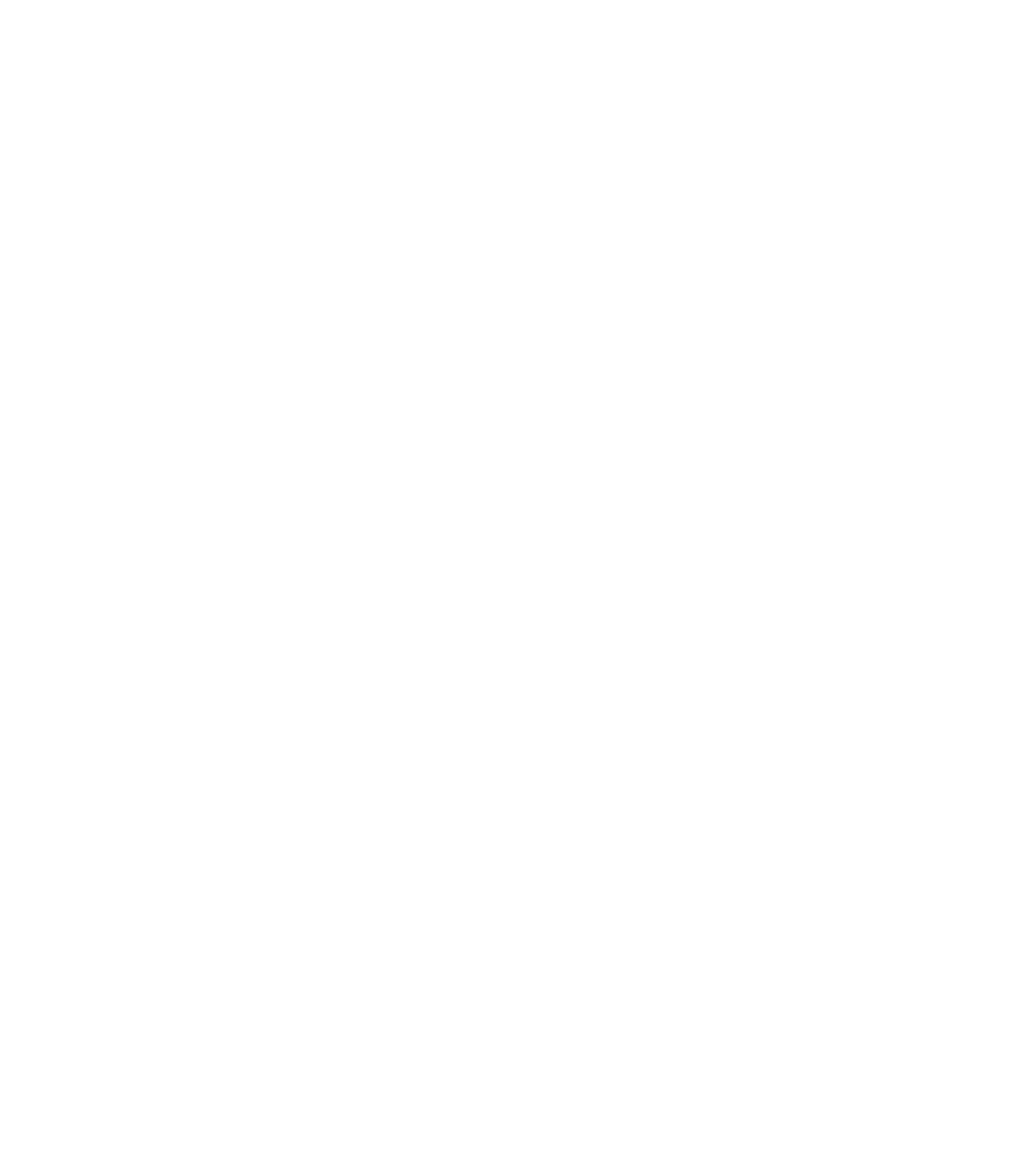
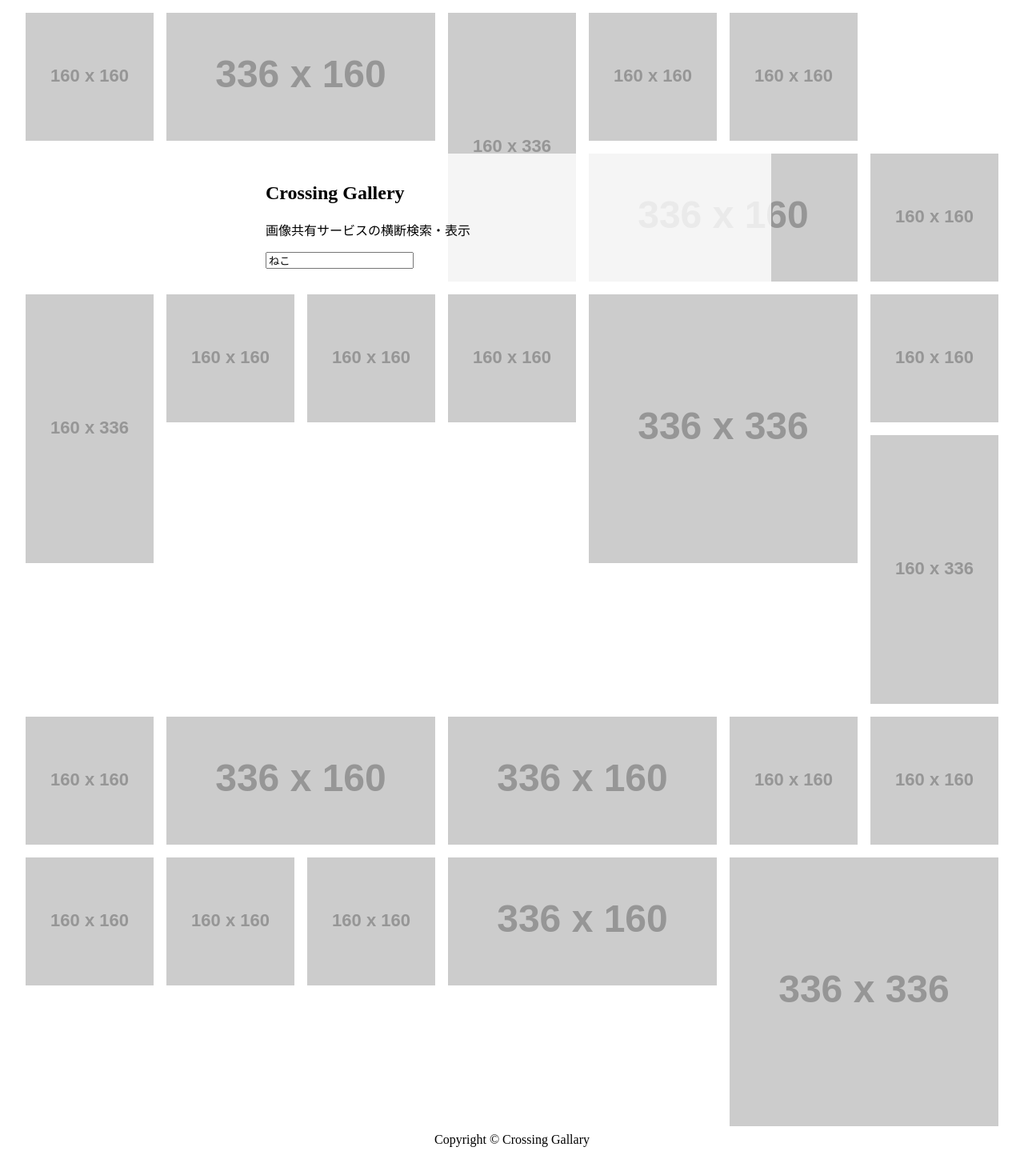
Before and after one commit to mie219/crossing_gallery, a website: page web/index.html in a window 1280 px wide. Shown: the whole page at 80% size. Before the commit the page ends 800 px from the top, so only its background shows below. Drawn offline with nearby package versions, Linux system fonts and the light colour scheme; placeholder pictures from the web are drawn by us.

Commit message:
added some tags display user interface

```diff
--- a/web/index.html
+++ b/web/index.html
@@ -9,5 +9,42 @@
     <script src="./js/api.js"></script>
   </head>
   <body>
+    <article id="img-grid">
+      <section class="grid1x1"></section>
+      <section class="grid2x1"></section>
+      <section class="grid1x2"></section>
+      <section class="grid1x1"></section>
+      <section class="grid1x1"></section>
+      <section class="grid2x1"></section>
+      <section class="grid1x1"></section>
+      <section class="grid1x2"></section>
+      <section class="grid1x1"></section>
+      <section class="grid1x1"></section>
+      <section class="grid1x1"></section>
+      <section class="grid2x2"></section>
+      <section class="grid1x1"></section>
+      <section class="grid1x2"></section>
+      <section class="grid1x1"></section>
+      <section class="grid2x1"></section>
+      <section class="grid2x1"></section>
+      <section class="grid1x1"></section>
+      <section class="grid1x1"></section>
+      <section class="grid1x1"></section>
+      <section class="grid1x1"></section>
+      <section class="grid1x1"></section>
+      <section class="grid2x1"></section>
+      <section class="grid2x2"></section>
+      <div style="clear: both;"></div>
+
+      <div id="overray">
+        <div class="inner">
+          <h1>Crossing Gallery</h1>
+          <p>画像共有サービスの横断検索・表示</p>
+          <input type="text" value="ねこ">
+        </div>
+      </div>
+    </article>
+
+    <footer>Copyright &copy; Crossing Gallary</footer>
   </body>
 </html>
```
